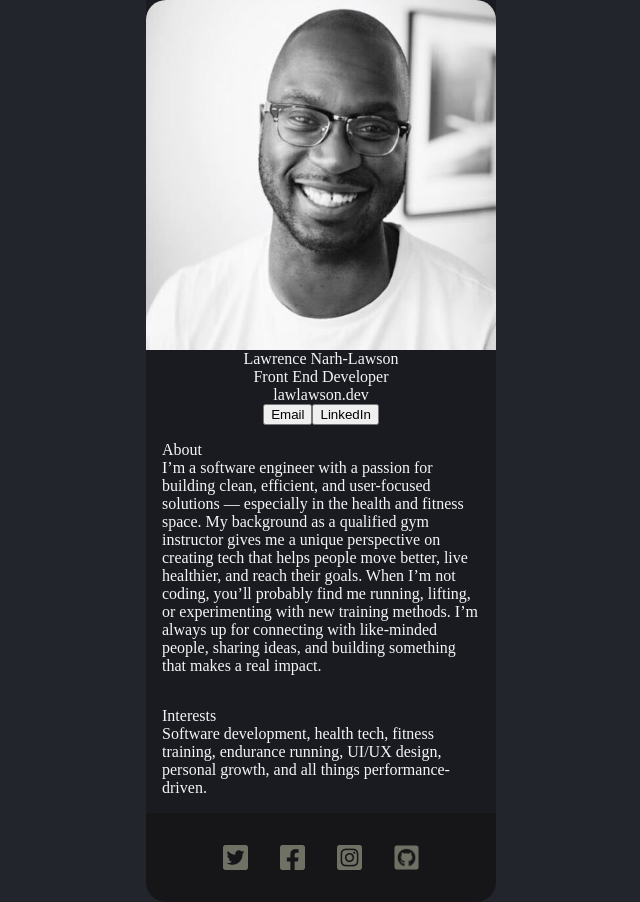
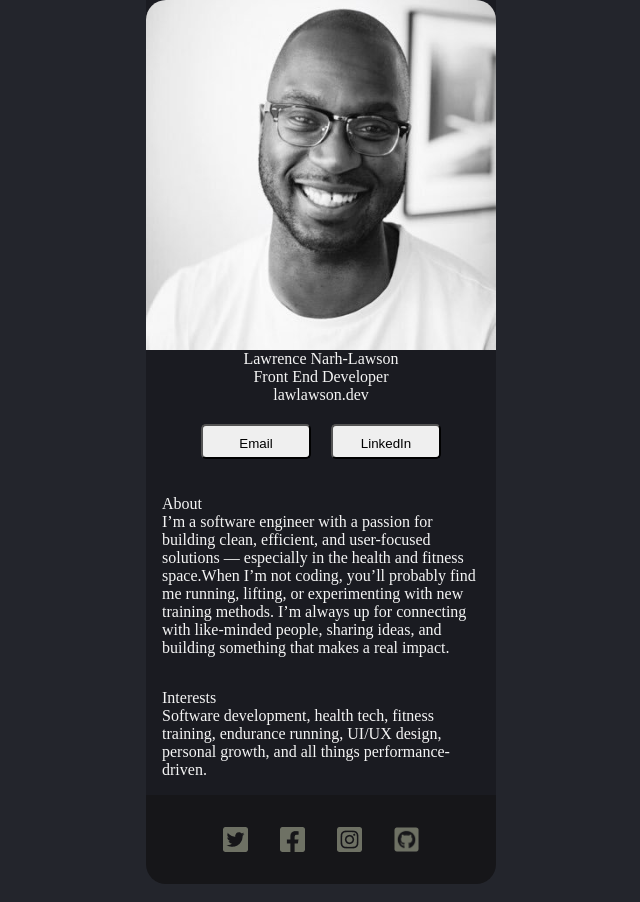
Before and after one commit to lawlawson/digital-business-card, a React (Vite) app: page / in a window 1280 px wide. Shown: the whole page, without its empty margins (319-959 px from the left). Built offline with nearby package versions, Linux system fonts and the light colour scheme.

Commit message:
updated buttons and about text

```diff
--- a/src/components/About/About.jsx
+++ b/src/components/About/About.jsx
@@ -6,13 +6,11 @@ function About() {
       <h3>About</h3>
       <p>
         I’m a software engineer with a passion for building clean, efficient,
-        and user-focused solutions — especially in the health and fitness space.
-        My background as a qualified gym instructor gives me a unique
-        perspective on creating tech that helps people move better, live
-        healthier, and reach their goals. When I’m not coding, you’ll probably
-        find me running, lifting, or experimenting with new training methods.
-        I’m always up for connecting with like-minded people, sharing ideas, and
-        building something that makes a real impact.
+        and user-focused solutions — especially in the health and fitness
+        space.When I’m not coding, you’ll probably find me running, lifting, or
+        experimenting with new training methods. I’m always up for connecting
+        with like-minded people, sharing ideas, and building something that
+        makes a real impact.
       </p>
     </div>
   );
--- a/src/components/Info/Info.jsx
+++ b/src/components/Info/Info.jsx
@@ -8,8 +8,8 @@ function Info() {
       <p>Front End Developer</p>
       <p>lawlawson.dev</p>
       <div className='buttons'>
-        <button>Email</button>
-        <button>LinkedIn</button>
+        <button className='email-button'>Email</button>
+        <button className='linkedin-button'>LinkedIn</button>
       </div>
     </div>
   );
--- a/src/components/Info/info.css
+++ b/src/components/Info/info.css
@@ -15,3 +15,11 @@
   background-color: #1a1b21;
   color: #f5f5f5;
 }
+
+.buttons > button {
+  padding: 10px 5px;
+  border-radius: 5px;
+  width: 110px;
+  height: 35px;
+  margin: 20px 10px;
+}
```
